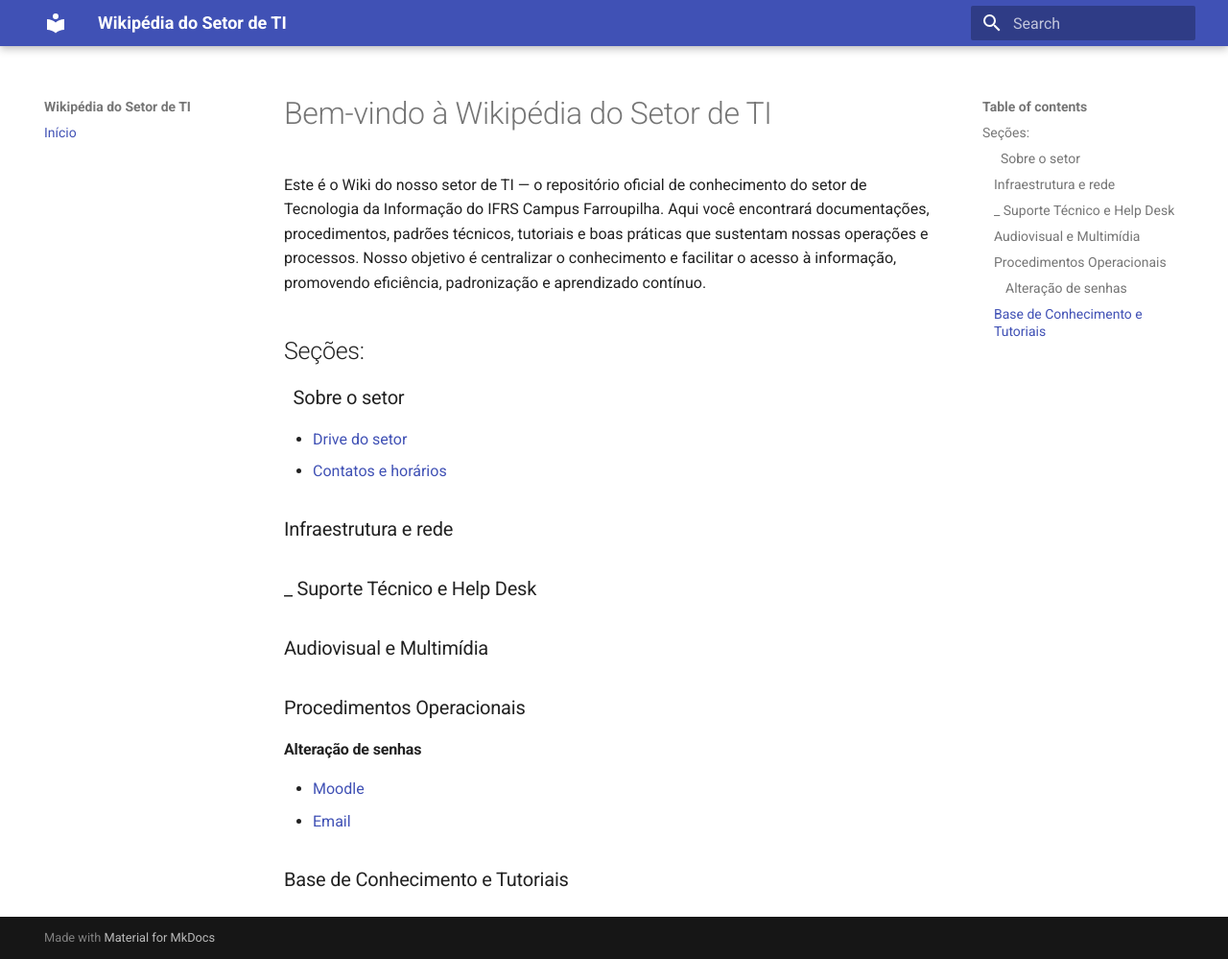
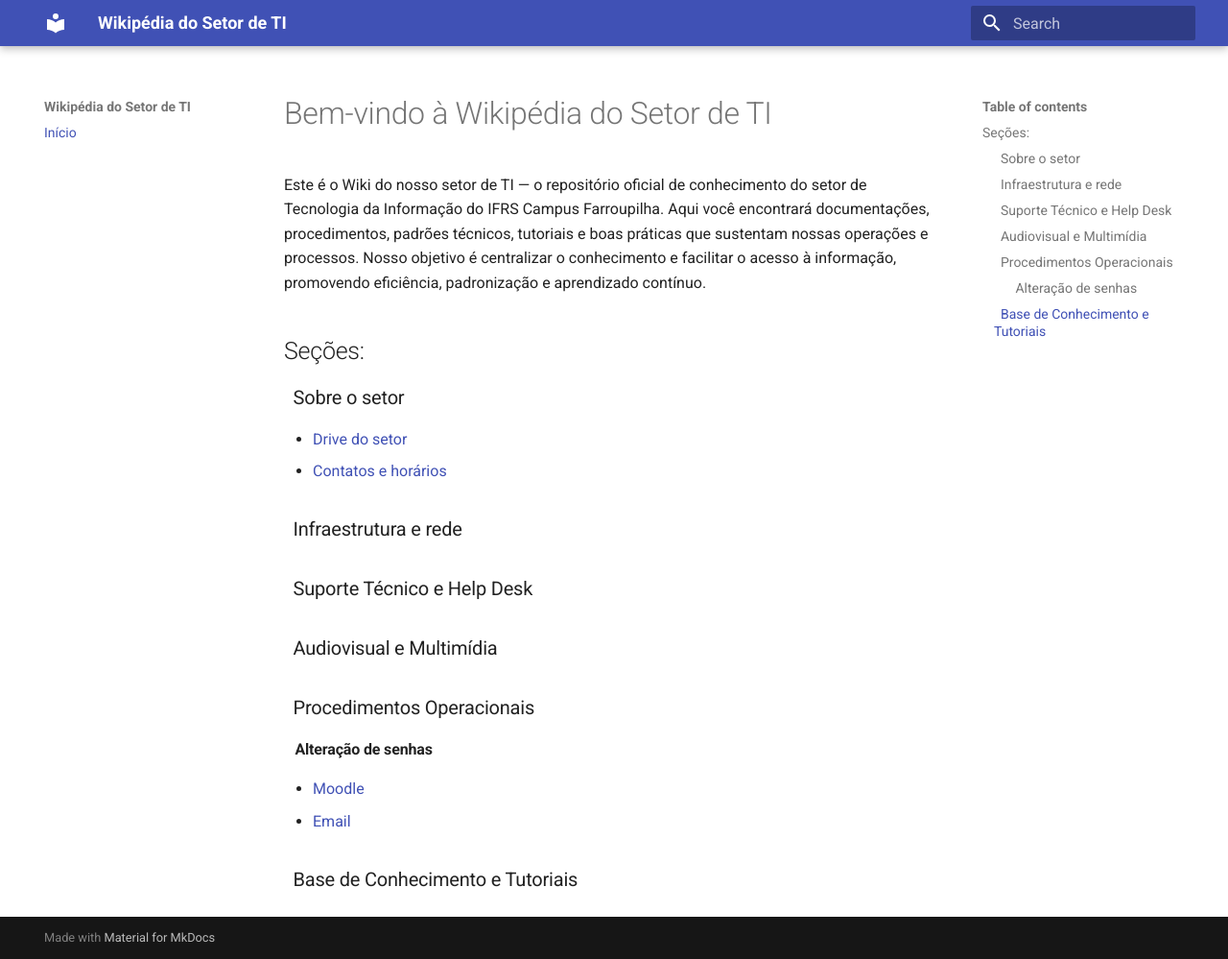
Before and after one commit to wikiti-farroupilha/wikipedia, an MkDocs documentation site: the page built from docs/index.md, in a window 1280 px wide and 999 px high. Shown: the whole window at 96% size. Built offline with MkDocs 1.6.1 and Material for MkDocs 9.7.7, drawn with Linux system fonts in a browser that asks for light colours; part of the change alters nothing that is shown.

```diff
--- a/docs/index.md
+++ b/docs/index.md
@@ -7,11 +7,11 @@ Este é o Wiki do nosso setor de TI — o repositório oficial de conhecimento d
 - [Drive do setor](https://drive.google.com/drive/folders/17NKfnCuFVOzgUu3UB8x2Ixnjcy9ae5uh?usp=sharing)
 - [Contatos e horários](contato.md)
 
-### Infraestrutura e rede
-### _ Suporte Técnico e Help Desk
-### Audiovisual e Multimídia
-### Procedimentos Operacionais
-#### Alteração de senhas
+### &nbsp;&nbsp;Infraestrutura e rede
+### &nbsp;&nbsp;Suporte Técnico e Help Desk
+### &nbsp;&nbsp;Audiovisual e Multimídia
+### &nbsp;&nbsp;Procedimentos Operacionais
+####&nbsp;&nbsp; Alteração de senhas
 - [Moodle](senhaMoodle.md)
 - [Email](senhaEmail.md)
-### Base de Conhecimento e Tutoriais
+### &nbsp;&nbsp;Base de Conhecimento e Tutoriais
```
